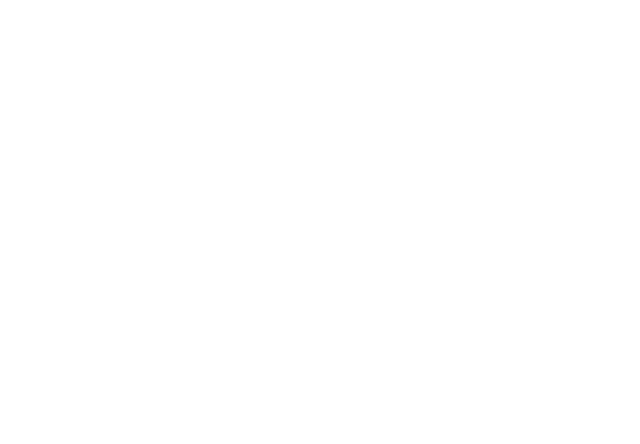
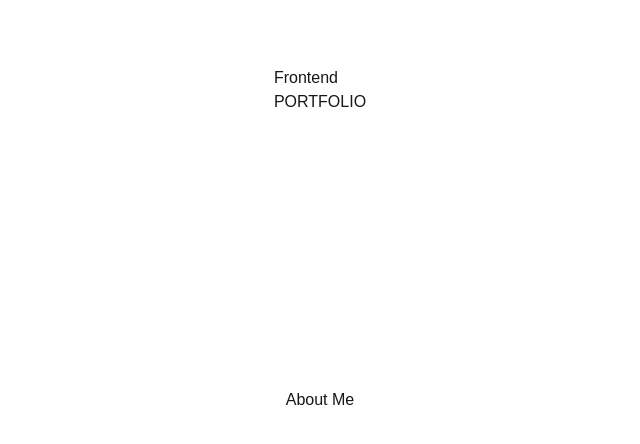
Before and after one commit to ho04029/portfolio, a Next.js app: page / in a window 1280 px wide. Shown: the top 444 px of the page, without its empty margins (320-960 px from the left). Built offline with nearby package versions, Linux system fonts and the light colour scheme.

Commit message:
feat: 새 파일 생성

```diff
--- a/app/(route)/page.tsx
+++ b/app/(route)/page.tsx
@@ -1,5 +1,11 @@
+import Start from "../_components/Start";
+import AboutMe from "../_components/AboutMe";
+
 export default function Home() {
   return (
-    <div className="grid grid-rows-[20px_1fr_20px] items-center justify-items-center min-h-screen p-8 pb-20 gap-16 sm:p-20 font-[family-name:var(--font-geist-sans)]"></div>
+    <div className="grid grid-rows-[20px_1fr_20px] items-center justify-items-center min-h-screen p-8 pb-20 gap-16 sm:p-20 font-[family-name:var(--font-geist-sans)]">
+      <Start />
+      <AboutMe />
+    </div>
   );
 }
--- /dev/null
+++ b/app/_components/AboutMe.tsx
@@ -0,0 +1,12 @@
+import React from "react";
+import Title from "./Title";
+
+const AboutMe = () => {
+  return (
+    <div>
+      <Title>About Me</Title>
+    </div>
+  );
+};
+
+export default AboutMe;
--- /dev/null
+++ b/app/_components/Start.tsx
@@ -0,0 +1,12 @@
+import React from "react";
+
+const Start = () => {
+  return (
+    <section>
+      <h2>Frontend</h2>
+      <h2>PORTFOLIO</h2>
+    </section>
+  );
+};
+
+export default Start;
--- /dev/null
+++ b/app/_components/Title.tsx
@@ -0,0 +1,7 @@
+import React from "react";
+
+const Title = ({ children }: { children: React.ReactNode }) => {
+  return <h2>{children}</h2>;
+};
+
+export default Title;
```
Also changed, not shown: 1 other file (tests, documents, lock files or other folders).
